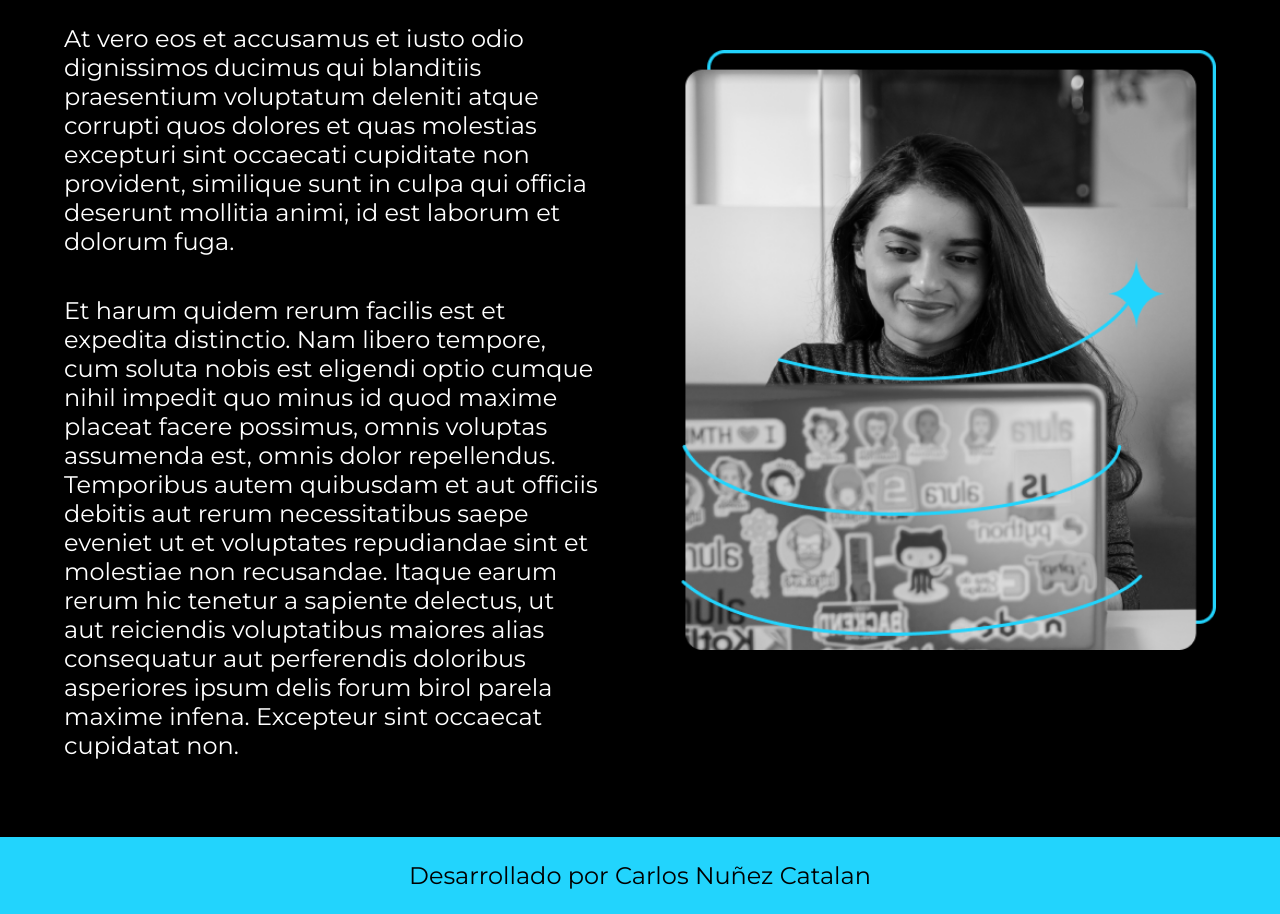
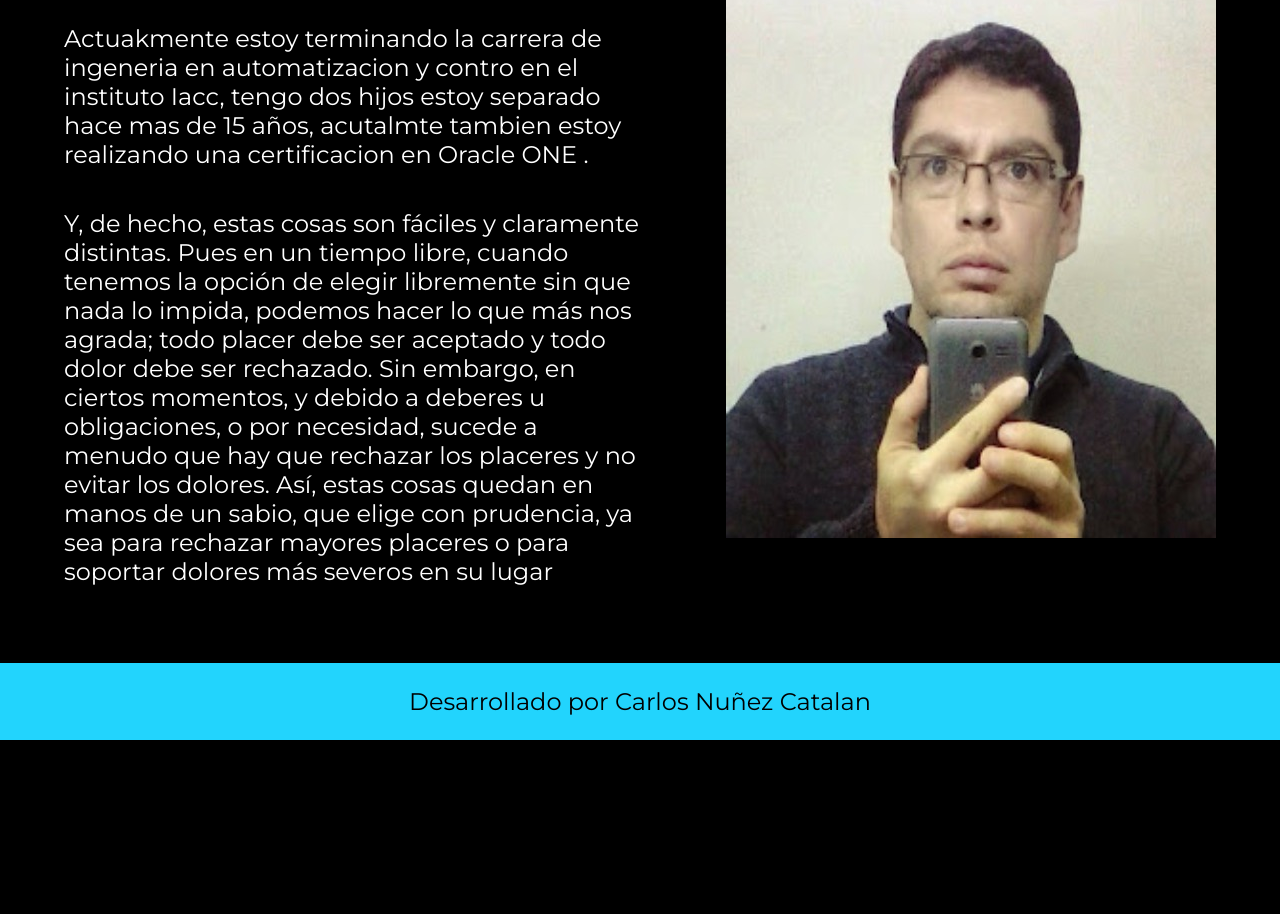
Before and after one commit to carlos24520/portafolio, a plain HTML site: page about.html in a window 1280 px wide. Shown: the part 192-1106 px from the top of the page. After the commit the page ends 932 px from the top, so only its background shows below. Drawn offline with nearby package versions, Linux system fonts and the light colour scheme.

Commit message:
Add files via upload

```diff
--- a/about.html
+++ b/about.html
@@ -17,20 +17,16 @@
     <main class="presentacion">
         <section class="presentacion__contenido">
             <h1 class="presentacion__contenido__titulo">Sobre mi</h1>
-            <p class="presentacion__contenido__texto">At vero eos et accusamus et iusto odio dignissimos ducimus qui blanditiis
-                 praesentium voluptatum deleniti atque corrupti quos dolores et quas molestias excepturi sint
-                 occaecati cupiditate non provident, similique sunt in culpa qui officia deserunt mollitia animi,
-                  id est laborum et dolorum fuga.</p>
-            <p class="presentacion__contenido__texto" >Et harum quidem rerum facilis est et expedita distinctio. Nam libero tempore, cum soluta nobis est eligendi
-                optio cumque nihil impedit quo minus id quod maxime placeat facere possimus, omnis voluptas assumenda est,
-                 omnis dolor repellendus.
-                 Temporibus autem quibusdam et aut officiis debitis aut rerum necessitatibus saepe eveniet ut et voluptates
-                  repudiandae sint et molestiae non recusandae. Itaque earum rerum hic tenetur a sapiente delectus,
-                  ut aut reiciendis voluptatibus maiores
-                alias consequatur aut perferendis doloribus asperiores ipsum delis forum birol parela maxime infena.
-                 Excepteur sint occaecat cupidatat non.</p>
+            <p class="presentacion__contenido__texto">Actuakmente estoy terminando la carrera de ingeneria en automatizacion y contro en el instituto Iacc,
+                tengo dos hijos estoy separado hace mas de 15 años, acutalmte tambien estoy realizando una certificacion en Oracle ONE   .</p>
+            <p class="presentacion__contenido__texto" >Y, de hecho, estas cosas son fáciles y claramente distintas. Pues en un tiempo libre, cuando tenemos la opción de elegir libremente sin que nada lo impida,
+                 podemos hacer lo que más nos agrada; todo placer debe ser aceptado y todo dolor debe ser rechazado.
+
+                Sin embargo, en ciertos momentos, y debido a deberes u obligaciones, o por necesidad,
+                sucede a menudo que hay que rechazar los placeres y no evitar los dolores. Así, estas cosas quedan en manos de un sabio,
+                 que elige con prudencia, ya sea para rechazar mayores placeres o para soportar dolores más severos en su lugar</p>
         </section>
-        <img class="presentacion__imagen"  src="./assets/Imagem.png" alt="Imangen de Ana Garcia trabajando">
+        <img class="presentacion__download (1)"  src="./assets/download (1).jpeg" alt="Imangen de Ana Garcia trabajando">
     </main>
     <footer class="footer">
         <p>Desarrollado por Carlos Nuñez Catalan</p>
--- a/styles.css
+++ b/styles.css
@@ -114,7 +114,7 @@ body{
 }
 
 .presentacion__imagen{
-    width: 50%;
+    width: 100%;
 }
 
 .footer{
```
Also changed, not shown: index.html (+6 -5 lines), assets/download (1).jpeg (added), descarga.png (added), 1 other file.
